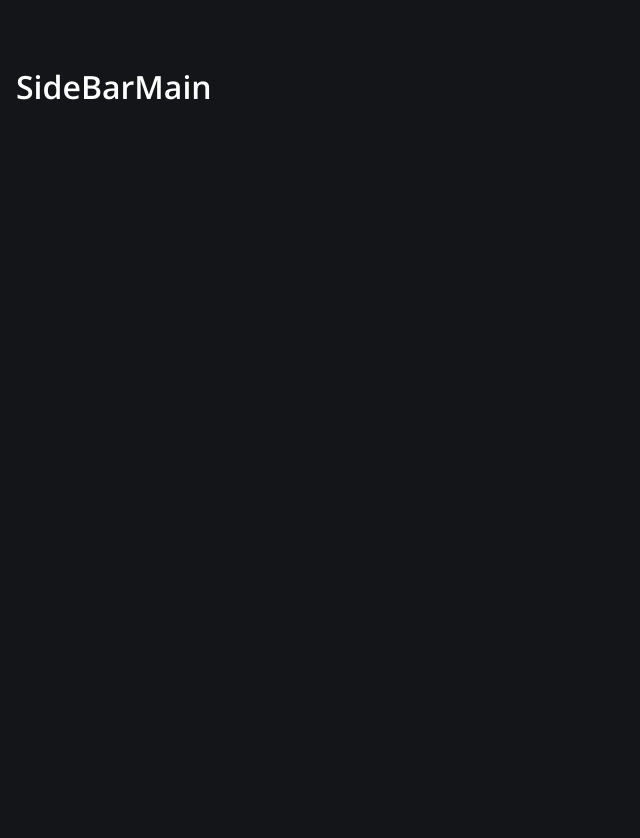
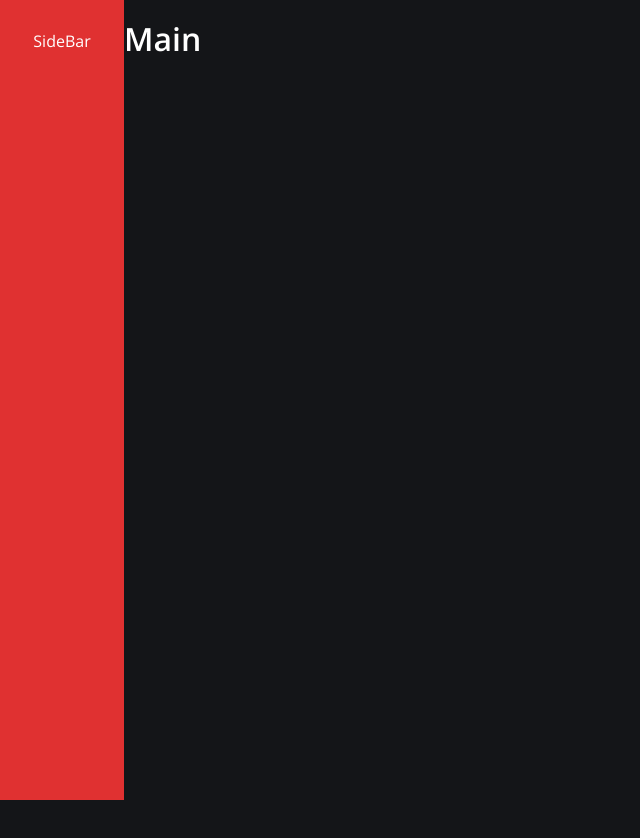
Before and after one commit to Nadilson-IFPE/food_commerce, a React (Create React App) app: page / in a window 1280 px wide. Shown: the top 838 px of the page, without its empty margins (0-640 px from the left). After the commit the page ends 800 px from the top, so only its background shows below. Built offline with nearby package versions, Linux system fonts and the light colour scheme.

Commit message:
Estilização inicial do componente SideBar

```diff
--- a/src/components/SideBar/index.tsx
+++ b/src/components/SideBar/index.tsx
@@ -1,3 +1,5 @@
+import { Container } from './styles';
+
 export function SideBar() {
-  return <h1>SideBar</h1>
+  return <Container>SideBar</Container>
 }
--- a/src/components/SideBar/styles.ts
+++ b/src/components/SideBar/styles.ts
@@ -1 +1,14 @@
 import styled from "styled-components";
+
+export const Container = styled.aside`
+  background-color: ${({ theme }) => theme.colors.red};
+
+  width: 7.75rem;
+
+  padding: 2rem 0;
+  overflow: hidden;
+
+  display: flex;
+  flex-direction: column;
+  align-items: center;
+`
--- a/src/pages/Main/styles.ts
+++ b/src/pages/Main/styles.ts
@@ -2,7 +2,6 @@ import styled from 'styled-components'
 
 export const Container = styled.div`
   text-align: center;
-  margin-top: 2rem;
   width: 100%;
   min-height: 100vh;
 
--- a/src/styles/global.ts
+++ b/src/styles/global.ts
@@ -8,6 +8,5 @@ export const GlobalStyle = createGlobalStyle`
     background: ${(props) => props.theme.colors.gray900};
     color: ${(props) => props.theme.colors.white};
     font-family: ${(props) => props.theme.fontFamily.sans};
-    padding: 1rem;
   }
 `
```
